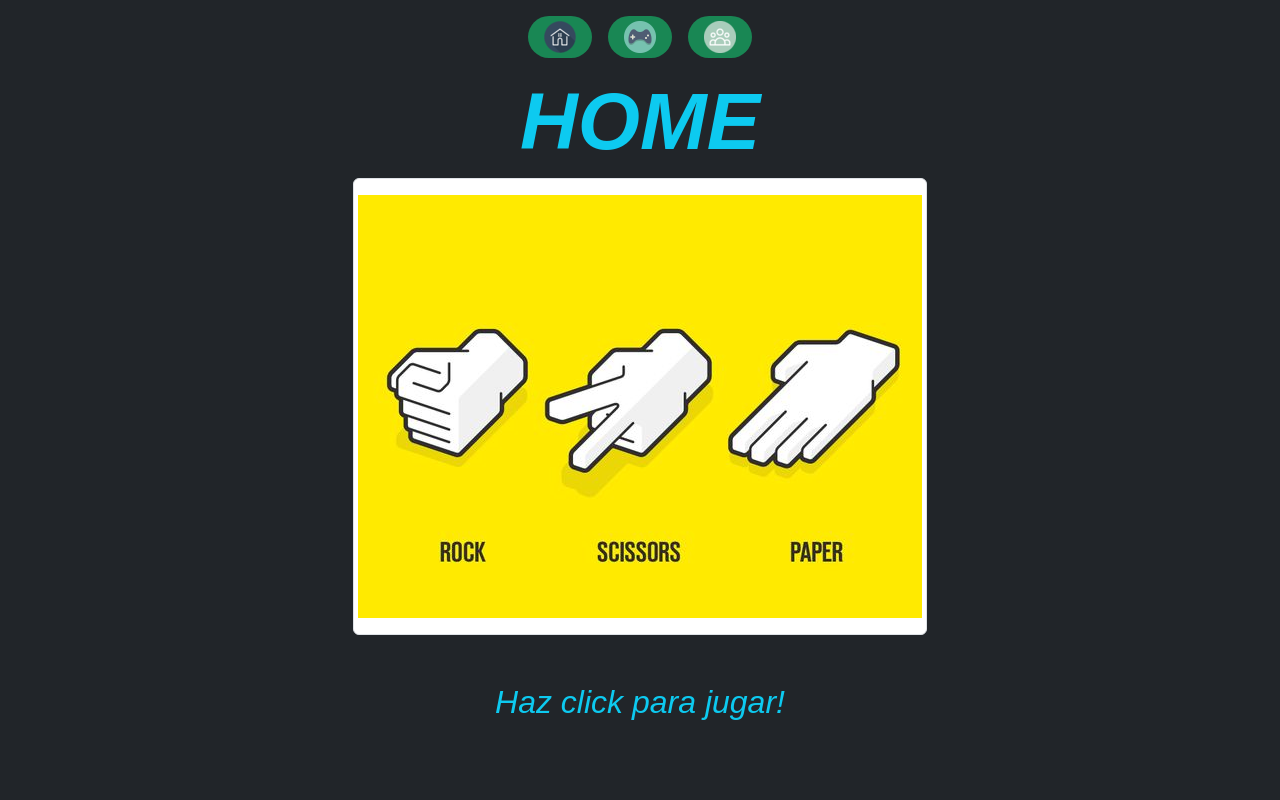
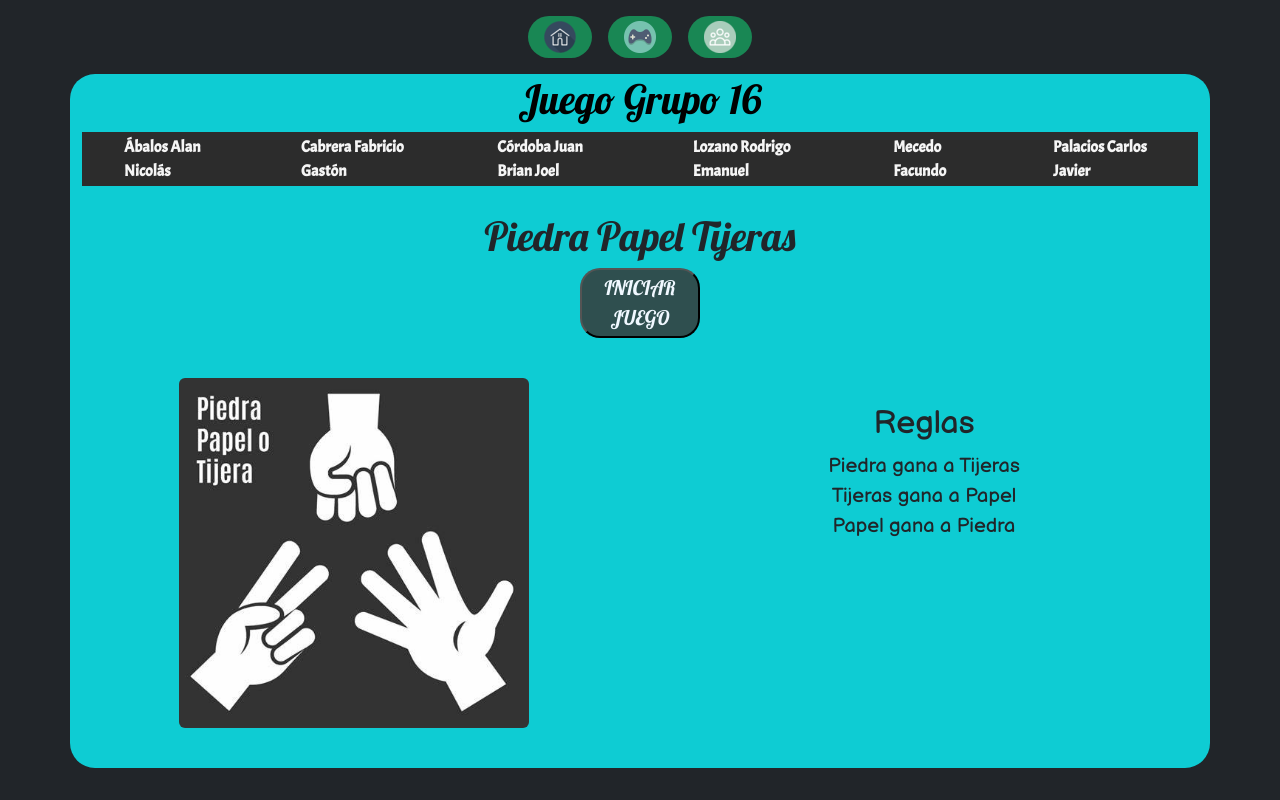
Before and after one commit to Makedok7/PiedraPapelTijeras_Grupo16, a React (Create React App) app: page / in a window 1280 px wide. Built offline with nearby package versions, Linux system fonts and the light colour scheme.

Commit message:
Organizacion e implementacion de los aportes.Macedo Facundo

```diff
--- a/src/componentes/Desarrolladores.js
+++ b/src/componentes/Desarrolladores.js
@@ -1,6 +1,6 @@
 import { Route } from "react-router-dom"
 import Nav from './Nav';
-import "./DesarrolladoresStyle.css"
+import "./styles/DesarrolladoresStyle.css"
 
 export default function Desarrolladores() {
     const users = [
@@ -44,24 +44,21 @@ export default function Desarrolladores() {
     return (
         <>
             {Nav()}
-            <h1 className="title">Desarrolladores</h1>
-            <div class="contenedor">
-
+            <h1 className="title my-auto ">Desarrolladores</h1>
+            <div className="contenedor bg-dark">
                 {users.map((user, i) => {
                     return (<div key={i}>
                         <section className="list">
                             <ul>
-                                <h3>{user.name}</h3>
-                                <img src={user.ima} />
-                                <p>{user.description}</p>
+                                <h3 className="name text-center ">{user.name}</h3>
+                                <img className="mx-auto d-block" src={user.ima} />
+                                <p className="description text-center ">{user.description}</p>
                             </ul>
                         </section>
                     </div>
-
                     );
                 })}
             </div>
-
         </>
     )
 
--- a/src/componentes/DesarrolladoresStyle.css
+++ /dev/null
@@ -1,19 +0,0 @@
-.title {
-    display: flex;
-    width: 100%;
-    height: 100px;
-   justify-content: center;
-    align-items: center;
-}
-.contenedor {
-
-    color: aliceblue;
-    background-color: black;
-    flex-flow: row wrap;
-    display: flex;
-    padding: 20px;
-    margin: 0 auto;
-    justify-content: space-around;
-    justify-items: center;
-    align-items: flex-start;
-}
--- a/src/componentes/Home.js
+++ b/src/componentes/Home.js
@@ -1,19 +1,45 @@
-import { Link } from 'react-router-dom';
-import Nav from './Nav';
-
+import Nav from './Nav'
+import "./styles/inicio-style.css"
+import { Link } from 'react-router-dom'
 
 export default function Home() {
     return (
-        <div className='bg-dark'style={{height:"800px"}}>
+        <div className='bg-dark' style={{ height: "800px" }}>
             {Nav()}
-            <div className="container ">
-                <h1 className="text-center text-info display-1" style={{fontWeight:"bold",fontStyle:"italic",fontFamily:"sans-serif"}}>HOME</h1>
-                <img className='img-thumbnail rounded mx-auto d-block py-3 ' src='./images/portada.jpg' alt='portada'/>
-                <Link to='/juego' style={{textDecoration:"none"}}>
-                    <h2 className="text-center text-info py-5 text-decoration-none" style={{fontStyle:"oblique",fontFamily:"fantasy"}}>Haz click para jugar!</h2>
-                </Link>
+            <div id="div1" className="container">
+                <div className="Titulo" id="titulo">
+                    <header>
+                        <h1>Juego Grupo 16</h1>
+                    </header>
+                </div>
+                <dl id="nav">
+                    <dt className="nav-item">Ábalos Alan Nicolás</dt>
+                    <dt className="nav-item">Cabrera Fabricio Gastón</dt>
+                    <dt className="nav-item">Córdoba Juan Brian Joel</dt>
+                    <dt className="nav-item">Lozano Rodrigo Emanuel</dt>
+                    <dt className="nav-item">Mecedo Facundo</dt>
+                    <dt className="nav-item">Palacios Carlos Javier</dt>
+                </dl>
+                <div id="juego" >
+                    <h1>Piedra Papel Tijeras</h1>
+                    <Link to='/juego' className='text-decoration-none'>
+                        <button className="boton">Iniciar Juego</button>
+                    </Link>
+                </div>
+                <div className="row ">
+                    <section id="img1" className='col'>
+                        <img src="./images/LogoJuego.jpeg" width="350" height="350" alt="LogoJuego" className='img-fluid rounded' />
+                    </section>
+                    <aside id="reglas" className='col '>
+                        <h2>Reglas</h2>
+                        <ul className='list-inline'>
+                            <li >Piedra gana a Tijeras</li>
+                            <li>Tijeras gana a Papel</li>
+                            <li>Papel gana a Piedra</li>
+                        </ul>
+                    </aside>
+                </div>
             </div>
         </div>
-
     )
 }
--- /dev/null
+++ b/src/componentes/styles/DesarrolladoresStyle.css
@@ -0,0 +1,32 @@
+.title {
+    display: flex;
+    width: 100%;
+    height: 100px;
+    justify-content: center;
+    align-items: center;
+    background-color: #0eccd3;
+    font-family: Arial, Helvetica, sans-serif;
+    font-style: italic;
+    font-weight: 700;
+}
+
+.contenedor {
+    color: aliceblue;
+    flex-flow: row wrap;
+    display: flex;
+    padding: 20px;
+    margin: 0 auto;
+    justify-content: space-around;
+    justify-items: center;
+    align-items: flex-start;
+}
+
+.name {
+    color: #0eccd3;
+    font-family: Arial, Helvetica, sans-serif;
+}
+
+.description {
+    color: aliceblue;
+    font-family: Georgia, 'Times New Roman', Times, serif;
+}
```
Also changed, not shown: src/componentes/styles/inicio-style.css (renamed from public/inicio-style.css).
